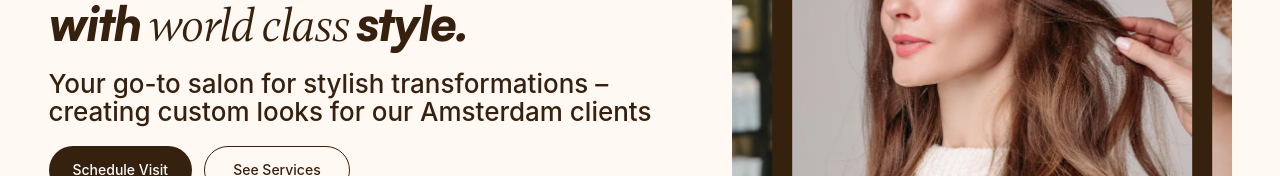
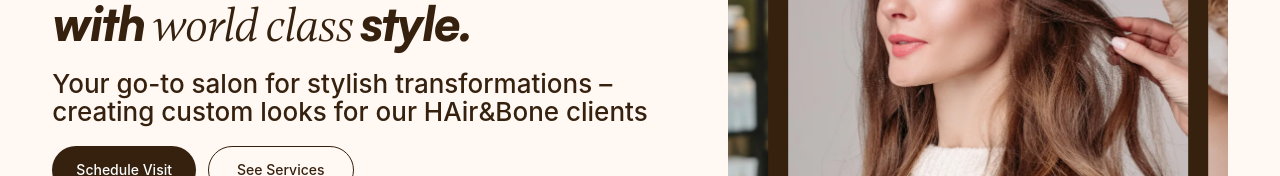
Before and after one commit to Niravnayi/Hair-Bone, a React (Vite) app: page / in a window 1280 px wide. Shown: the part 366-542 px from the top of the page. Built offline with nearby package versions, Linux system fonts and the light colour scheme; no server answers.

Commit message:
Update code

```diff
--- a/src/pages/About.jsx
+++ b/src/pages/About.jsx
@@ -248,7 +248,7 @@ const About = () => {
       </div>
 
       <div className="flex justify-center mt-10">
-        <Link to="/Contact">
+        <Link to="/contact">
           <button className="button2 ">Lets'talk</button>
         </Link>
       </div>
--- a/src/pages/Home.jsx
+++ b/src/pages/Home.jsx
@@ -44,7 +44,7 @@ const Home = () => {
               <p className=" font-medium">
                 Your go-to salon for stylish transformations –
                 <br />
-                creating custom looks for our Amsterdam clients
+                creating custom looks for our HAir&Bone clients
               </p>
             </div>
             <div className="mt-5 flex gap-3 max-[990px]:justify-center">
```
